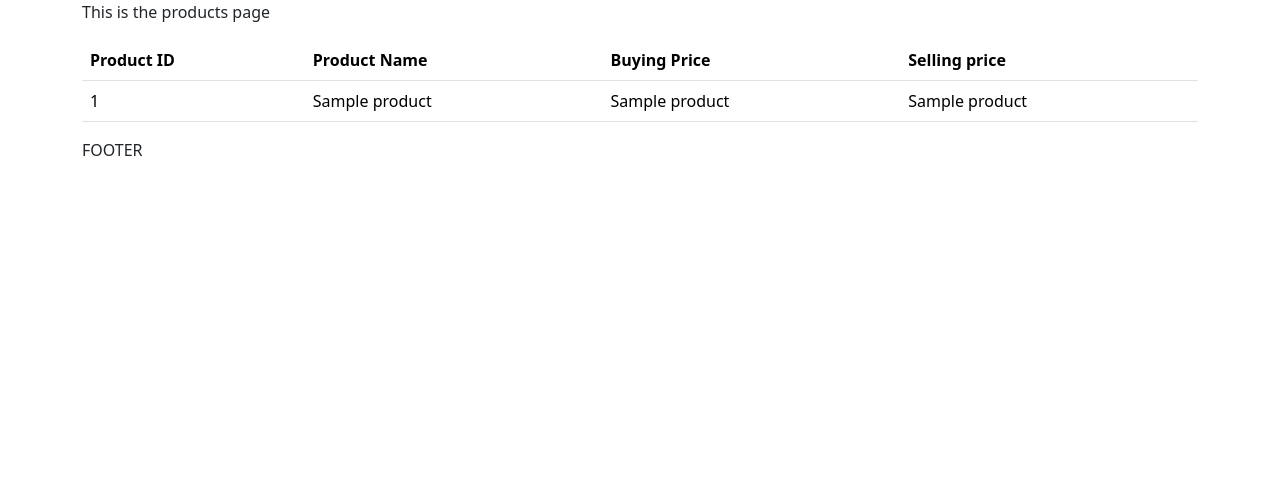
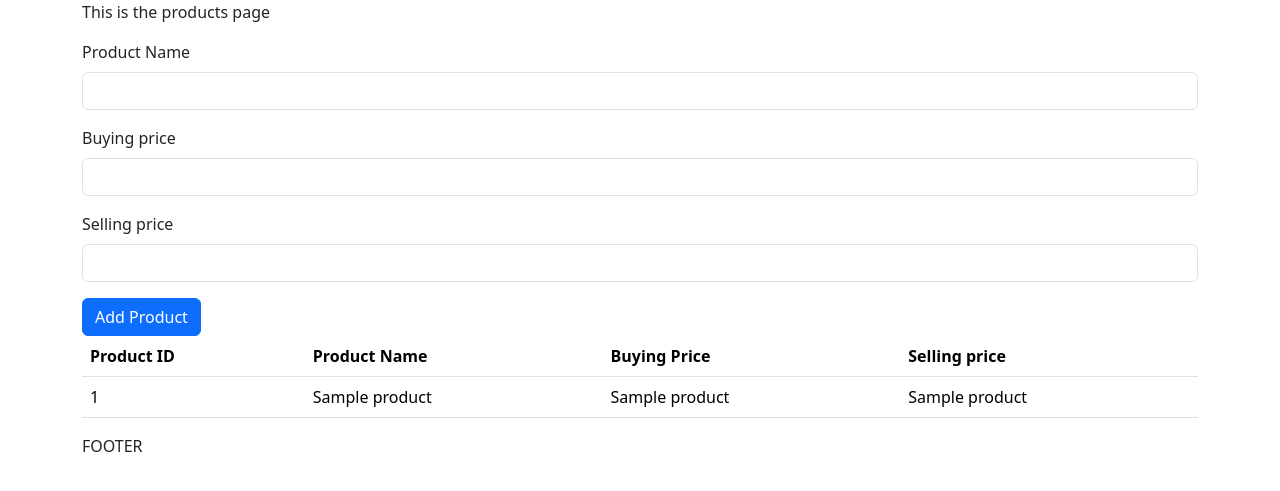
Before and after one commit to l-tting/myduka-, a Flask app: page /products in a window 1280 px wide. Shown: the part 56-547 px from the top of the page. Run offline with Flask 3, Linux system fonts and the light colour scheme; a database or web service that is not in the repository returns one stand-in record (values such as "Sample title"); some libraries are stand-ins or nearby versions.

Commit message:
posting data in flask

```diff
--- a/main.py
+++ b/main.py
@@ -1,4 +1,4 @@
-from flask import Flask , render_template
+from flask import Flask , render_template,request
 from database import get_products, get_sales,get_stock
 
 
@@ -17,6 +17,15 @@ def home():
 def products():
     products = get_products()
     return render_template('products.html',products=products)
+
+
+@app.route('/add_products',methods=['GET','POST'])
+def add_products():
+    if request.method == 'POST':
+        product_name = request.form['p_name']
+        buying_price = request.form['b_price']
+        selling_price = request.form['s_price']
+
 
 
 @app.route('/sales')
--- a/templates/products.html
+++ b/templates/products.html
@@ -5,6 +5,27 @@
 
 
   <p>This is the products page</p>
+
+  <div>
+    <form method="post" action="/add_products">
+      <div class="mb-3">
+        <label for="exampleInputEmail1" class="form-label">Product Name</label>
+        <input type="text" name="p_name" class="form-control" id="exampleInputEmail1" aria-describedby="emailHelp">
+
+      </div>
+      <div class="mb-3">
+        <label for="exampleInputPassword1" class="form-label">Buying price</label>
+        <input type="number" name="b_price" class="form-control" id="exampleInputPassword1">
+      </div>
+
+      <div class="mb-3">
+        <label for="exampleInputPassword1" class="form-label">Selling price</label>
+        <input type="number" name="s_price" class="form-control" id="exampleInputPassword1">
+      </div>
+
+      <button type="submit" class="btn btn-primary">Add Product</button>
+    </form>
+  </div>
 
   <div>
     <table class="table">
```
Also changed, not shown: readme.md. Lines whose indentation alone changed are shown as unchanged.
